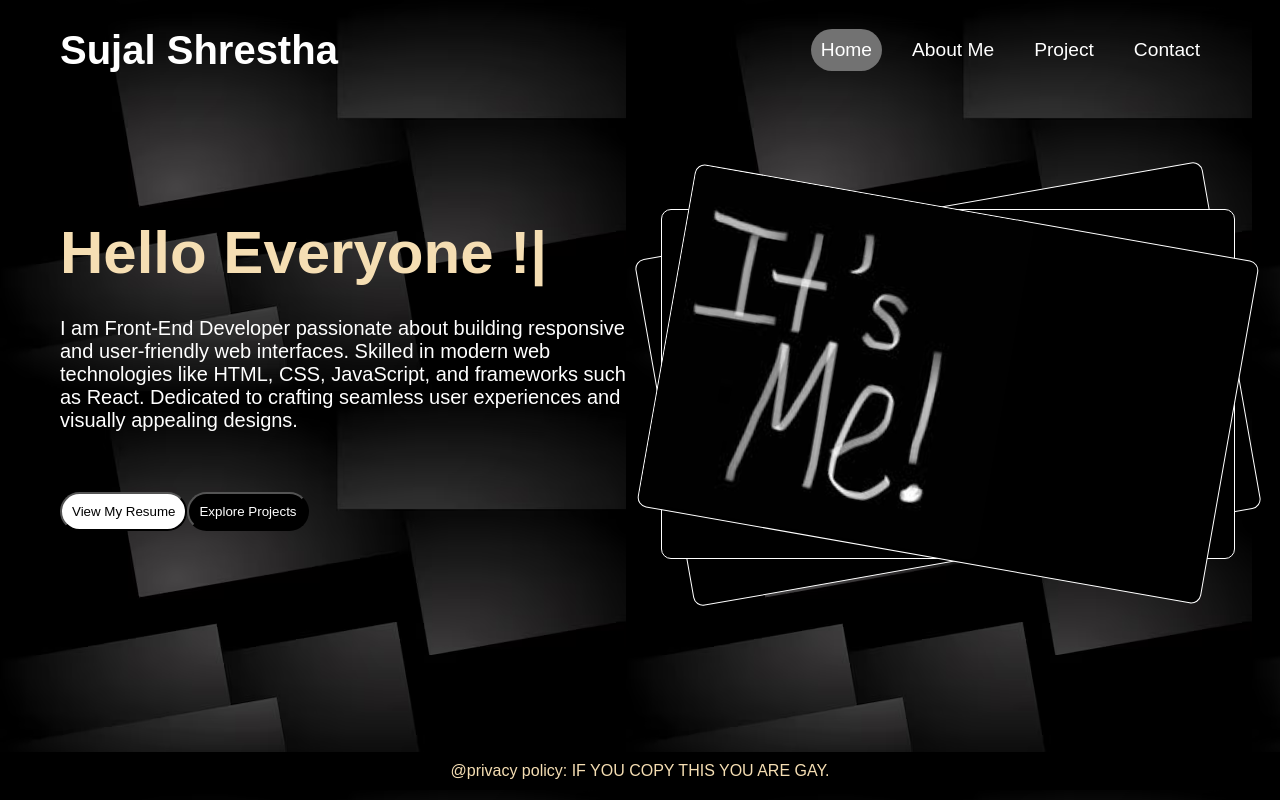
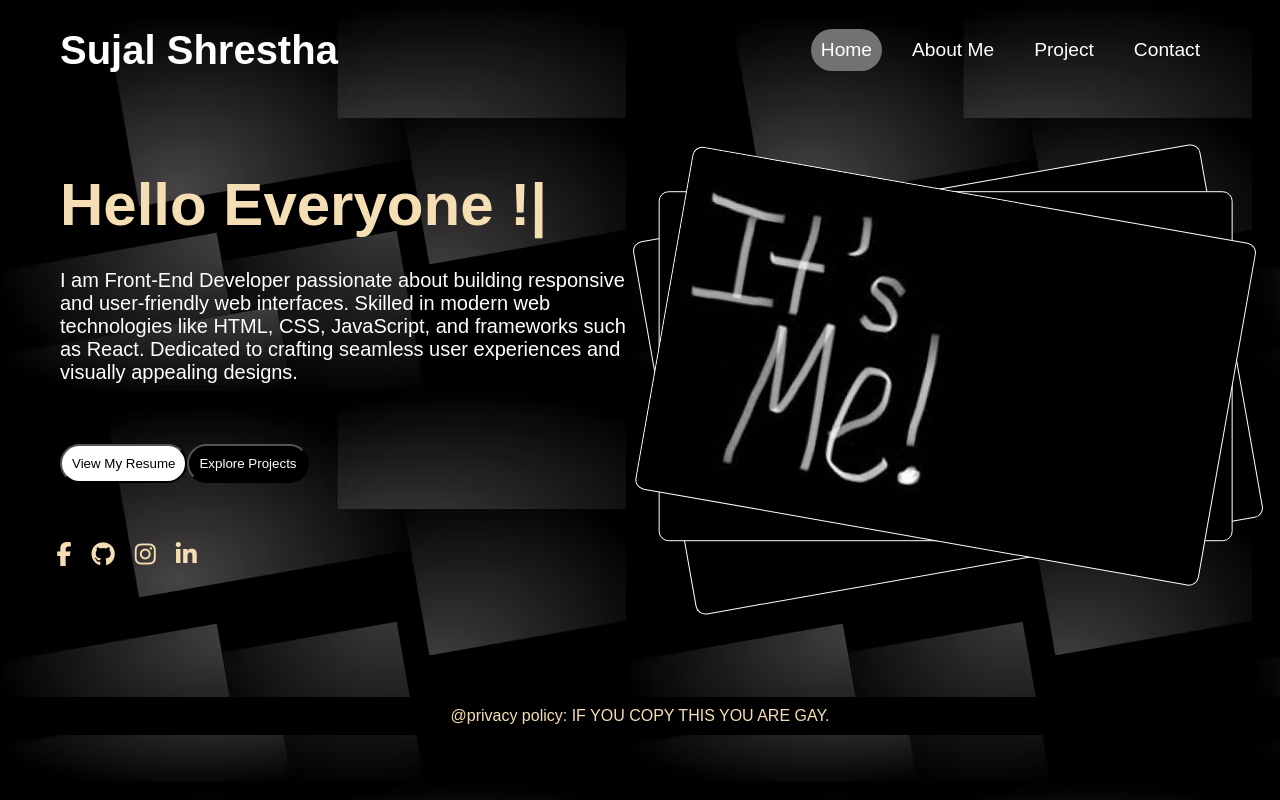
Before and after one commit to suja-shrestha/react-sem-iii, a React (Vite) app in the folder portfolio/: page / in a window 1280 px wide. Built offline with nearby package versions, Linux system fonts and the light colour scheme.

Commit message:
added-icons

```diff
--- a/portfolio/src/component/hero/Hero.jsx
+++ b/portfolio/src/component/hero/Hero.jsx
@@ -5,7 +5,7 @@ import background from "../../assets/background.png";
 import { TypeAnimation } from "react-type-animation";
 import Foot from "../footer/foot";
 import { Link } from "react-router-dom";
-import images from '../../assets/images.jpg'
+import images from "../../assets/images.jpg";
 const Hero = () => {
   return (
     <>
@@ -43,6 +43,41 @@ const Hero = () => {
             <Link className="link" to="/project">
               <button className="black">Explore Projects</button>
             </Link>
+
+            <div style={{marginRight:"77%", marginTop:"10%"}} className="social-icons">
+              <a
+                href="https://www.facebook.com"
+                target="_blank"
+                rel="noopener noreferrer"
+                className="social-icon"
+              >
+                <i className="fab fa-facebook-f"></i>
+              </a>
+              <a
+                href="https://github.com"
+                target="_blank"
+                rel="noopener noreferrer"
+                className="social-icon"
+              >
+                <i className="fab fa-github"></i>
+              </a>
+              <a
+                href="https://www.instagram.com"
+                target="_blank"
+                rel="noopener noreferrer"
+                className="social-icon"
+              >
+                <i className="fab fa-instagram"></i>
+              </a>
+              <a
+                href="https://www.linkedin.com"
+                target="_blank"
+                rel="noopener noreferrer"
+                className="social-icon"
+              >
+                <i className="fab fa-linkedin-in"></i>
+              </a>
+            </div>
           </div>
           <div className="right-paragraph">
             <div className="rotate">
--- a/portfolio/src/component/hero/hero.css
+++ b/portfolio/src/component/hero/hero.css
@@ -7,15 +7,15 @@
 
 .hero-paragraphs {
   flex-wrap: wrap;
-  margin-top: 10%;
+  margin-top: 7%;
   width: 100%;
   display: flex;
-  margin-bottom: 15%;
+  margin-bottom: 10%;
 }
 
 .left-paragraph h1 {
   font-size: 60px;
-  margin-top: 10px;
+
 }
 .left-paragraph p {
   font-size: 20px;
@@ -26,6 +26,7 @@
 .left-paragraph {
   width: 50%;
   padding-left: 60px;
+
 }
 .rotate {
   border: white 1px solid;
@@ -41,6 +42,8 @@
   margin-left: 20px;
   background-color: black;
   transition: 1s;
+  margin-top: 20px;
+
 
 }
 .rotate1{
@@ -61,6 +64,7 @@
   border: 1px solid white;
   rotate: 10deg;
   border-radius: 10px;
+
 }
 
 button {
--- a/portfolio/src/component/nav/Nav.jsx
+++ b/portfolio/src/component/nav/Nav.jsx
@@ -30,6 +30,7 @@ const Nav = () => {
               </NavLink>
             </li>
           </ul>
+
         </div>
       </div>
     </>
```
